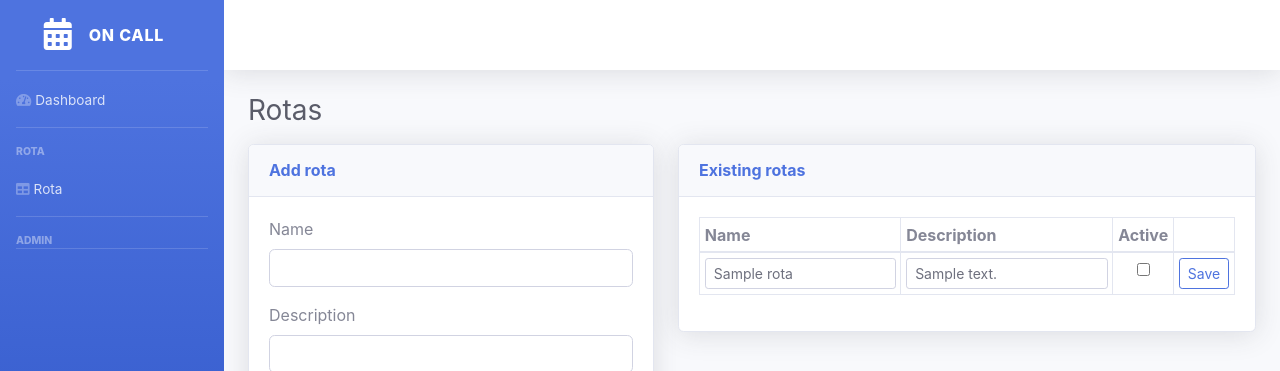
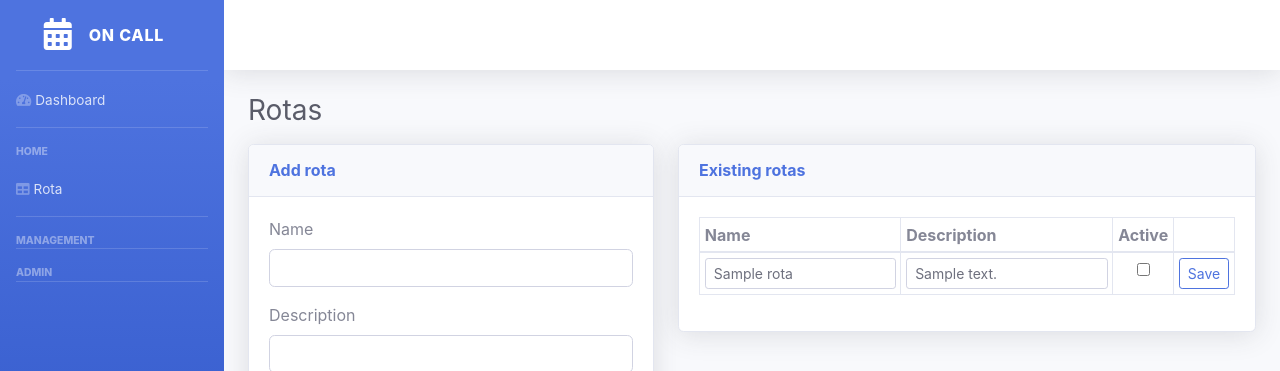
Before and after one commit to anthonyhales/TrackRota, a FastAPI app: template app/templates/rotas.html in a window 1280 px wide. Shown: the top 371 px of the page. Run offline with FastAPI, Linux system fonts and the light colour scheme; the template is opened without the code that fills it: most values are stand-ins (such as "Sample title", 1, 10 or a date in 2020); parts of the project's set-up code (start-up, migrations or seed data) failed here and were passed over; some libraries are stand-ins or nearby versions.

Commit message:
Update layout.html

```diff
--- a/app/templates/layout.html
+++ b/app/templates/layout.html
@@ -28,11 +28,15 @@
 
     <hr class="sidebar-divider">
 
-    <div class="sidebar-heading">Rota</div>
+    <div class="sidebar-heading">Home</div>
 
     <li class="nav-item">
       <a class="nav-link" href="/rota"><i class="fas fa-table"></i><span>Rota</span></a>
     </li>
+
+    <hr class="sidebar-divider">
+
+    <div class="sidebar-heading">Management</div>
 
     {% if user and user.role in ["Admin", "Manager"] %}
     <li class="nav-item">
@@ -41,6 +45,12 @@
     <li class="nav-item">
       <a class="nav-link" href="/shift-types"><i class="fas fa-sliders-h"></i><span>Shift Types</span></a>
     </li>
+    <li class="nav-item">
+     <a class="nav-link" href="/rotas"><i class="fas fa-table"></i><span>Manage Rotas</span></a>
+    </li>
+    <li class="nav-item">
+     <a class="nav-link" href="/time-off"><i class="fas fa-plane-departure"></i><span>Time Off</span></a>
+    </li>
     {% endif %}
 
     <hr class="sidebar-divider">
@@ -48,12 +58,6 @@
     <div class="sidebar-heading">Admin</div>
 
     {% if user and user.role == "Admin" %}
-    <li class="nav-item">
-     <a class="nav-link" href="/rotas"><i class="fas fa-table"></i><span>Manage Rotas</span></a>
-    </li>
-    <li class="nav-item">
-     <a class="nav-link" href="/time-off"><i class="fas fa-plane-departure"></i><span>Time Off</span></a>
-    </li>
     <li class="nav-item">
       <a class="nav-link" href="/users"><i class="fas fa-user-shield"></i><span>Users</span></a>
     </li>
```
